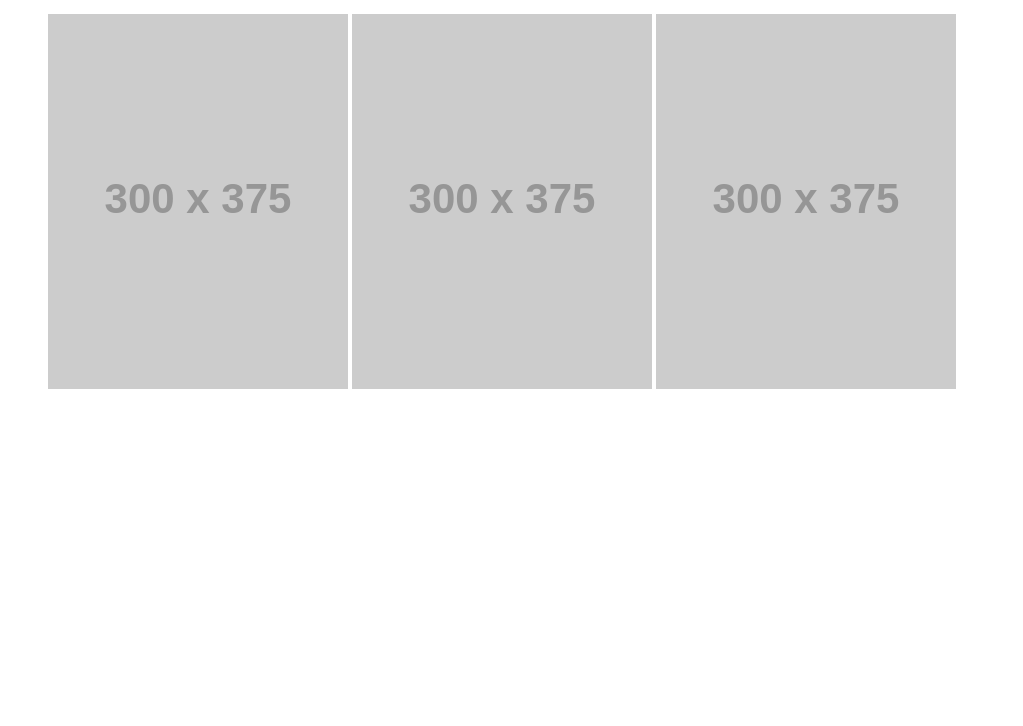
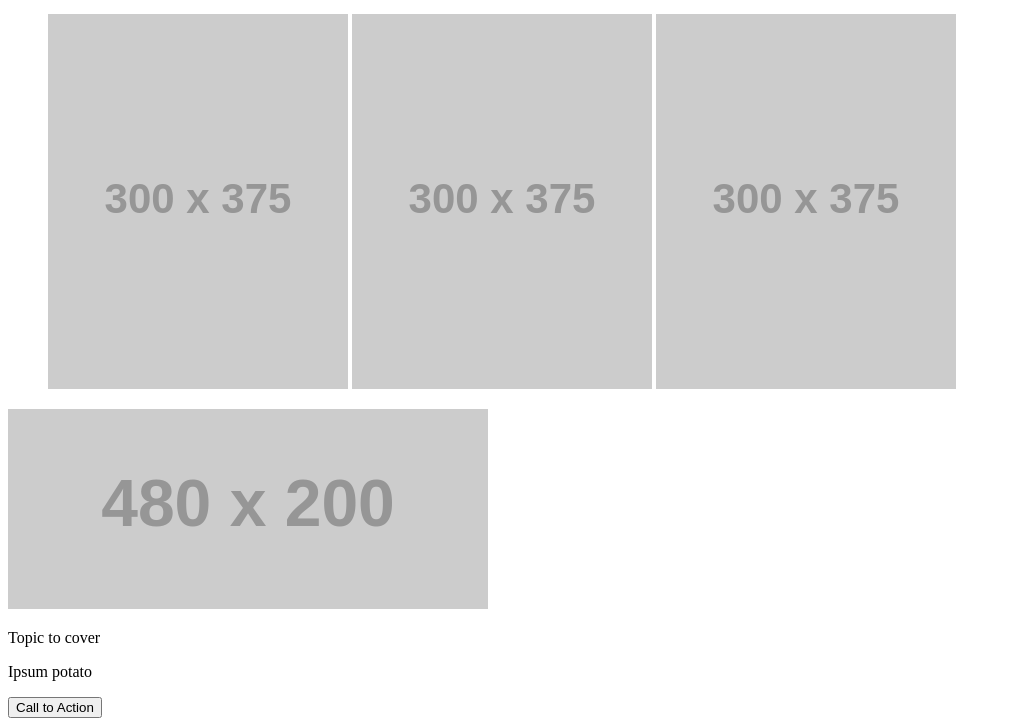
Before and after one commit to zcover/lab_9a, a plain HTML site: page index.html in a window 1280 px wide. Shown: the part 588-1314 px from the top of the page, without its empty margins (0-1023 px from the left). Before the commit the page ends 997 px from the top, so only its background shows below. Drawn offline with Linux system fonts and the light colour scheme; placeholder pictures from the web are drawn by us.

Commit message:
About to start css

```diff
--- a/index.html
+++ b/index.html
@@ -32,6 +32,20 @@
                 <img src = "https://via.placeholder.com/300x375" />
                 <img src = "https://via.placeholder.com/300x375" />
             </ul>
+        </section>
+        <section>
+            <img src = "https://via.placeholder.com/480x200" />
+            <article>
+                <a>
+                    <p>Topic to cover</p>
+                    <p>Ipsum potato</p>
+                </a>
+            </article>
+            <form>
+                <input type="button" value="Call to Action" onclick="return false;"
+            </form>
+        </section>
+        <section>
 
         </section>
     </main>
```
